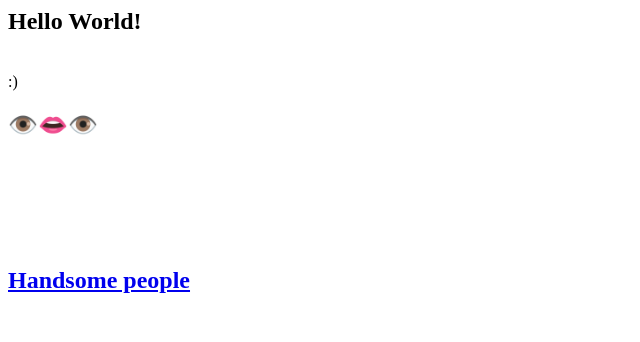
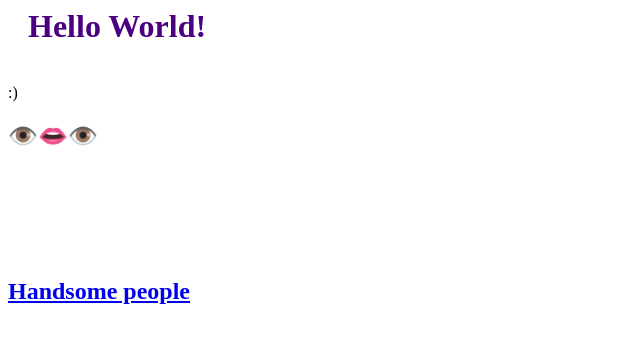
Before and after one commit to NoaSereni/Hello-World-2025, a plain HTML site: page index.html in a window 1280 px wide. Shown: the whole page, without its empty margins (0-640 px from the left). Drawn offline with Linux system fonts and the light colour scheme.

Commit message:
Update index.html

```diff
--- a/index.html
+++ b/index.html
@@ -1,10 +1,11 @@
 <html>
   <head>
+    <link rel="stylesheet" href="mystyle.css">
     <title>Noa's Hello World 2025</title>
   </head>
 
   <body>
-    <h2>Hello World!</h2> <br/>
+    <h1>Hello World!</h1> <br/>
     :) <br/>
     <h2>👁️👄👁️<h2/> <br/>
     <br/>
```
